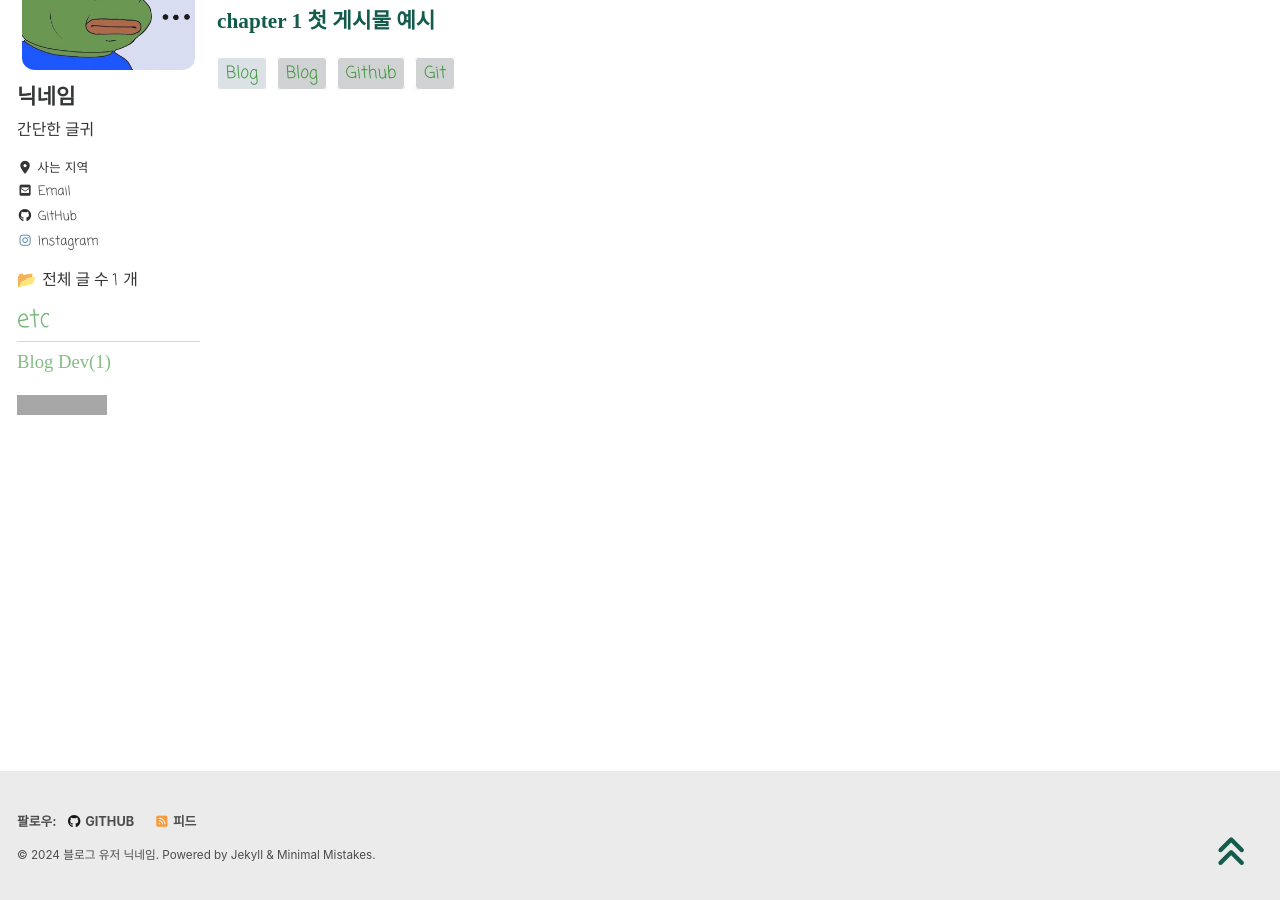
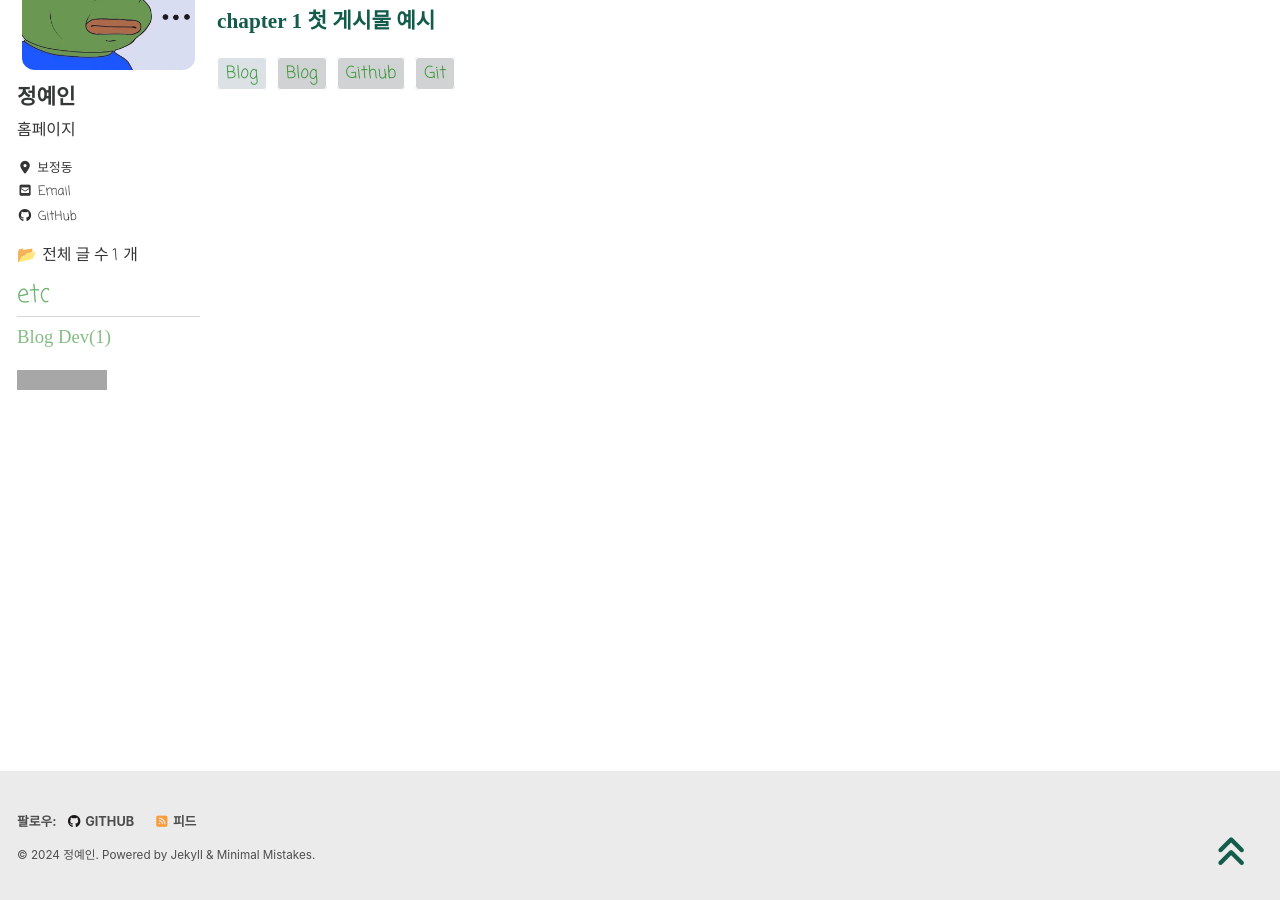
Before and after one commit to yyj1001/yyj1001.github.io, a Jekyll site: the page built from index.html, in a window 1280 px wide and 900 px high, scrolled down 198 px. Built offline with Jekyll 4.4.1, drawn with Linux system fonts in a browser that asks for light colours; cached includes are drawn as plain includes; nearby versions of some CDN libraries; some web fonts are replaced; the list of posts is cut into pages by our own code; grey boxes are pictures that could not be loaded.

Commit message:
이름변경

```diff
--- a/_config.yml
+++ b/_config.yml
@@ -16,14 +16,14 @@ minimal_mistakes_skin    : "myskin" # "default"  "air", "aqua", "contrast", , "d
 
 # Site Settings
 locale                   : "ko-KR" # 블로그 사용 언어
-title                    : "블로그 타이틀" # 블로그 타이틀
+title                    : "yeyinjeong" # 블로그 타이틀
 title_separator          : "-"
 subtitle                 : # site tagline that appears below site title in masthead
-name                     : "블로그 유저 닉네임"
-description              : "블로그 간단 설명"
-url                      : "https://유저이름.github.io"
+name                     : "정예인"
+description              : "정예인의 개인홈페이지"
+url                      : "https://yyj1001.github.io"
 baseurl                  : # the subpath of your site, e.g. "/blog"
-repository               : "유저이름/comments" #댓글 경로 / github name/repository
+repository               : "yyj1001/comments" #댓글 경로 / github name/repository
 teaser                   : # path of fallback teaser image, e.g. "/assets/images/500x300.png"
 logo                     : "/assets/images/logo.png" # 타이틀 옆 로고
 masthead_title           : # overrides the website title displayed in the masthead, use " " for no title
@@ -33,7 +33,7 @@ words_per_minute         : 200
 comments: # 블로그 댓글 활용
   provider               : "utterances" # false (default), "disqus", "discourse", "facebook", "staticman", "staticman_v2", "utterances", "custom"
   disqus:
-    shortname            : #"유저이름-github-io" # https://help.disqus.com/customer/portal/articles/466208-what-s-a-shortname-
+    shortname            : #"yyj1001-github-io" # https://help.disqus.com/customer/portal/articles/466208-what-s-a-shortname-
   discourse:
     server               : # https://meta.discourse.org/t/embedding-discourse-comments-via-javascript/31963 , e.g.: meta.discourse.org
   facebook:
@@ -103,21 +103,18 @@ analytics: # 블로그 접근 경로 확인 코드
 
 # Site Author / 사이드바 소개 부분
 author:
-  name             : "닉네임"
+  name             : "정예인"
   avatar           : "/assets/images/profile.jpg"
-  bio              : "간단한 글귀"
-  location         : "사는 지역"
+  bio              : "홈페이지"
+  location         : "보정동"
 
   links:
     - label: "Email"
       icon: "fas fa-fw fa-envelope-square"
-      url: "mailto:이메일주소@gmail.com"
+      url: "mailto:yeinjung1001@gmail.com"
     - label: "GitHub"
       icon: "fab fa-fw fa-github"
-      url: "https://github.com/유저이름"
-    - label: "Instagram"
-      icon: "fab fa-fw fa-instagram"
-      url: "https://www.instagram.com/인스타 아이디"
+      url: "https://github.com/yyj1001"
     #- label: "Website"
     #  icon: "fas fa-fw fa-link"
       # url: "https://your-website.com"
@@ -134,7 +131,7 @@ footer:
   links:
     - label: "GitHub"
       icon: "fab fa-fw fa-github"
-      url: "https://github.com/유저이름"
+      url: "https://github.com/yyj1001"
     #- label: "Twitter"
     #  icon: "fab fa-fw fa-twitter-square"
       # url:
```
